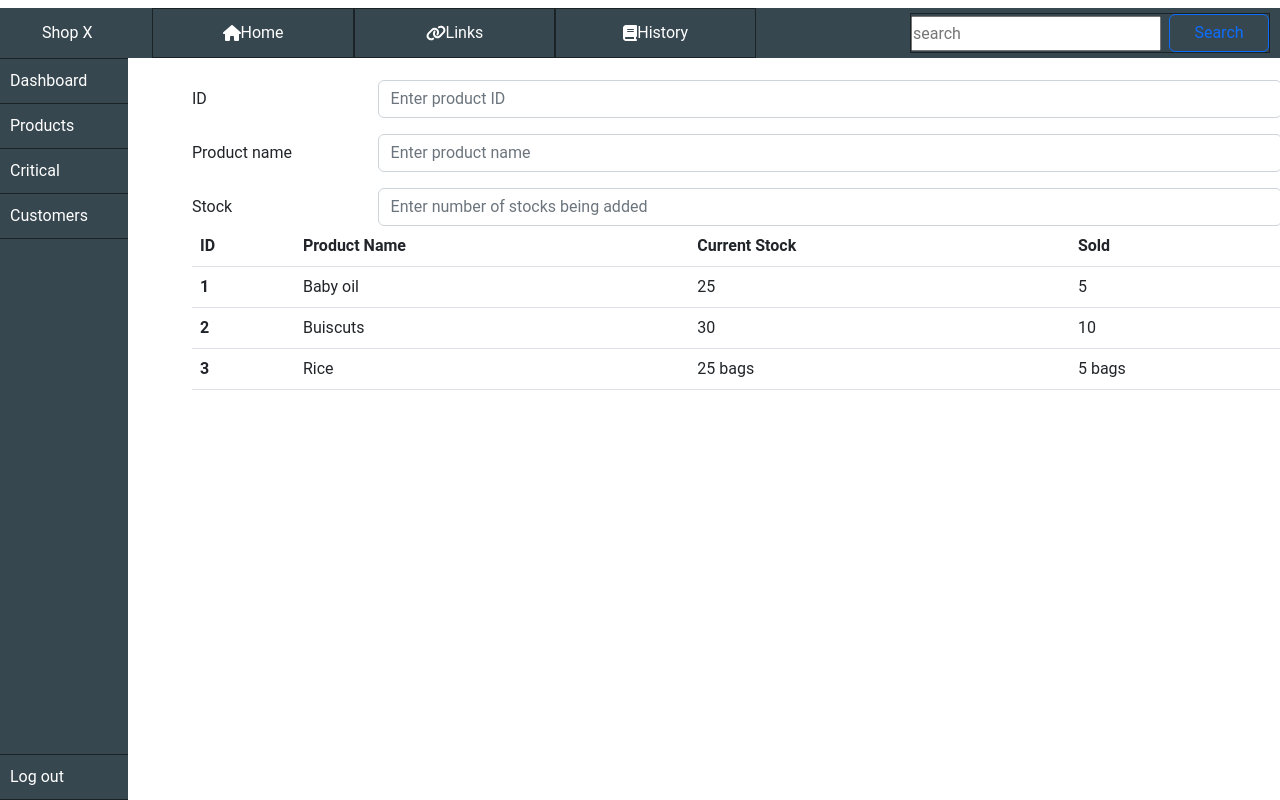
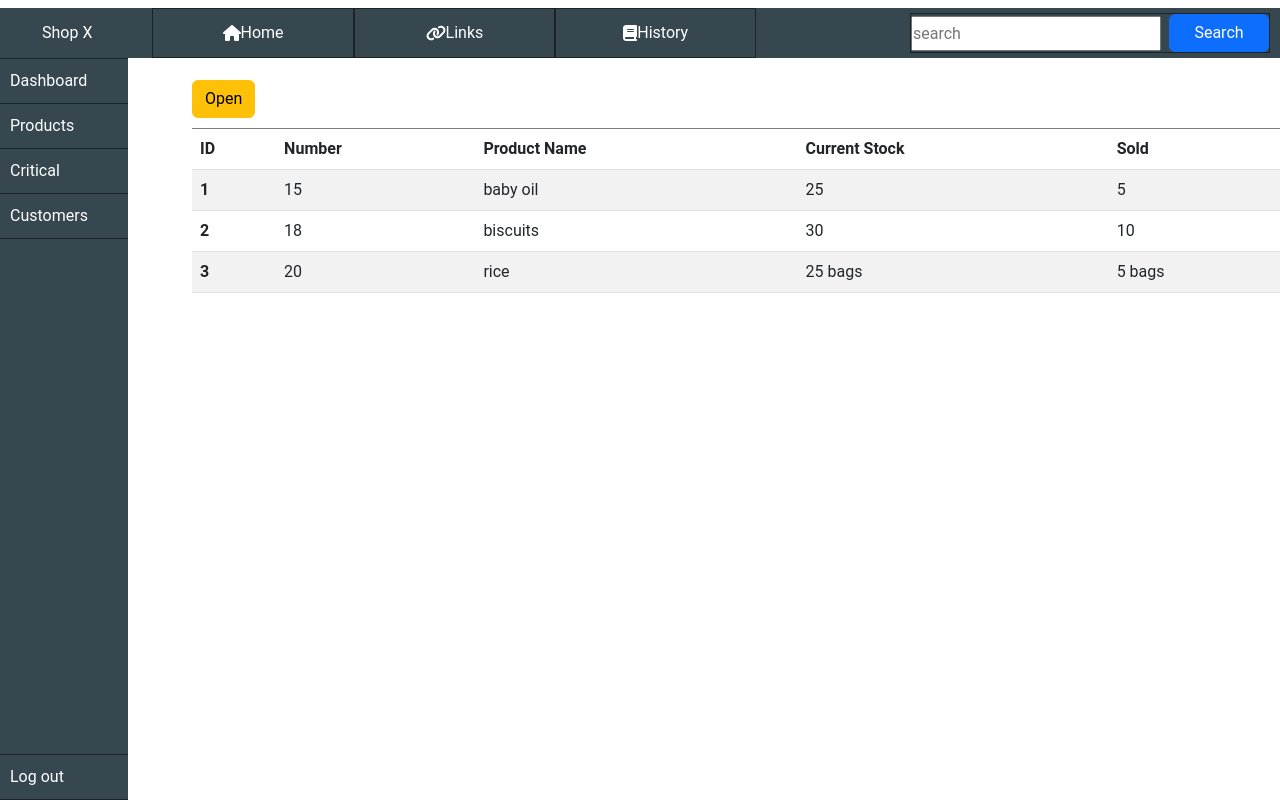
Before and after one commit to sonukuldeep/inventory, a React (Create React App) app: page / in a window 1280 px wide. Both pictures are taken after a click on the item "Products". Built offline with nearby package versions, Linux system fonts and the light colour scheme; a web font is replaced by a local one.

Commit message:
products page under construction

```diff
--- /dev/null
+++ b/src/Components/DisplayList.jsx
@@ -0,0 +1,18 @@
+import React from 'react'
+
+const DisplayList = ({item, index}) => {
+    // console.log(item)
+    return (
+        <>
+            <tr key={index}>
+                <th scope="row">{item.id}</th>
+                <td>{item.number}</td>
+                <td>{item.name}</td>
+                <td>{item.currentStock}</td>
+                <td>{item.sold}</td>
+            </tr>
+        </>
+    )
+}
+
+export default DisplayList
--- a/src/Components/Navbar.jsx
+++ b/src/Components/Navbar.jsx
@@ -19,7 +19,7 @@ const Navbar = () => {
           </li>
           <li><div className="search">
             <input type="text" placeholder='search' />
-            <button type='button' className='btn btn-outline-primary'>Search</button>
+            <button type='button' className='btn btn-primary'>Search</button>
           </div></li>
         </ul>
       </div>
--- a/src/Components/Products.jsx
+++ b/src/Components/Products.jsx
@@ -1,12 +1,14 @@
-import React, { useState, useEffect,useContext } from 'react'
+import React, { useState, useEffect, useContext } from 'react'
 import DataContext from '../Context/DataContext'
+import DisplayList from './DisplayList'
 
 const Products = () => {
-    const trigger = useContext(DataContext).trigger
-    const products = useContext(DataContext).products
-
+    const data = useContext(DataContext)
+    const trigger = data.trigger
+    const products = data.products
+    const setProducts = data.setProducts
     const [style, setStyle] = useState({ 'width': '87%', 'marginLeft': '180px', 'marginTop': '30px' })
-
+    const [enableForm, setEnableDisable] = useState(false)
 
     useEffect(() => {
         let display;
@@ -17,10 +19,19 @@ const Products = () => {
         setStyle({ ...style, 'display': display })
     }, [trigger.products])
 
+    function formSubmit(e) {
+        e.preventDefault()
+        console.log(e.target.elements.id.value)
+        console.log(e.target.elements.quantity.value)
+        console.log(e.target.elements.product_name.value)
+        console.log(e.target.elements.available_stock.value)
+    }
+
     return (
         <div className='container' style={style}>
 
-            <form action="#" method="post">
+            <button type='button' className='btn btn-warning' onClick={() => {setEnableDisable(!enableForm);}}>{enableForm ? 'Close' : 'Open'}</button>
+            <form action="#" id="product-form" style={enableForm ? {'display': 'block'} : {'display': 'none'} }  onSubmit={(e) => { formSubmit(e) }}>
                 <div className="row mb-3">
                     <label
                         htmlFor="colFormLabel"
@@ -33,8 +44,27 @@ const Products = () => {
                             type="text"
                             inputMode="numeric"
                             className="form-control"
+                            name="id"
                             id="colFormLabel"
                             placeholder="Enter product ID"
+                        />
+                    </div>
+                </div>
+                <div className="row mb-3">
+                    <label
+                        htmlFor="colFormLabel"
+                        className="col-sm-2 col-form-label col-form-label"
+                    >
+                        Quantity
+                    </label>
+                    <div className="col-sm-10">
+                        <input
+                            type="text"
+                            inputMode="numeric"
+                            className="form-control"
+                            name="quantity"
+                            id="colFormLabel"
+                            placeholder="Enter Quantity"
                         />
                     </div>
                 </div>
@@ -46,6 +76,7 @@ const Products = () => {
                         <input
                             type="text"
                             className="form-control"
+                            name="product_name"
                             id="colFormLabel"
                             placeholder="Enter product name"
                         />
@@ -62,42 +93,31 @@ const Products = () => {
                         <input
                             type="text"
                             className="form-control"
+                            name="available_stock"
                             id="colFormLabel"
                             placeholder="Enter number of stocks being added"
                         />
                     </div>
                 </div>
+                <input type='submit' className='btn btn-success'/>
+                {/* <button type='button' className='btn btn-success' onClick={(e) => { formSubmit(e) }}>Submit</button> */}
+
             </form>
 
 
-            <table class="table">
+            <table class="table table-striped" style={{marginTop: '10px', borderTop: '1px solid rgba(0,0,0,0.5)'}}>
                 <thead>
                     <tr>
                         <th scope="col">ID</th>
+                        <th scope="col">Number</th>
                         <th scope="col">Product Name</th>
                         <th scope="col">Current Stock</th>
                         <th scope="col">Sold</th>
                     </tr>
                 </thead>
                 <tbody>
-                    <tr>
-                        <th scope="row">1</th>
-                        <td>Baby oil</td>
-                        <td>25</td>
-                        <td>5</td>
-                    </tr>
-                    <tr>
-                        <th scope="row">2</th>
-                        <td>Buiscuts</td>
-                        <td>30</td>
-                        <td>10</td>
-                    </tr>
-                    <tr>
-                        <th scope="row">3</th>
-                        <td>Rice</td>
-                        <td>25 bags</td>
-                        <td>5 bags</td>
-                    </tr>
+                    {products.map((item, index) => { return <DisplayList item={item} index={index} /> })}
+
                 </tbody>
             </table>
         </div>
--- a/src/Context/DataState.jsx
+++ b/src/Context/DataState.jsx
@@ -7,9 +7,11 @@ const DataState = (props) => {
     const navbarInitialState = { 'home': false, 'links': false, 'history': false, 'dashboard': false, 'products': false, 'critical': false, 'customers': false }
     const [btnTrigger, setBtnTrigger] = useState({ ...navbarInitialState, 'dashboard': true })
     const [products, setProducts] = useState(
-        [{'id': 1, 'name':'baby oil','currentStock': '25','sold': '5' },
-        {'id': 2, 'name':'biscuits','currentStock': '30','sold': '10' },
-        {'id': 3, 'name':'rice','currentStock': '25 bags','sold': '5 bags' }])
+        [{'id': 1,'number': 15, 'name':'baby oil','currentStock': '25','sold': '5' },
+        {'id': 2,'number': 18, 'name':'biscuits','currentStock': '30','sold': '10' },
+        {'id': 3,'number': 20, 'name':'rice','currentStock': '25 bags','sold': '5 bags' }])
+
+
 
     return (
         <DataContext.Provider value={{'initialState':navbarInitialState,'trigger':btnTrigger,'setTrigger':setBtnTrigger,products,setProducts}}>
```
